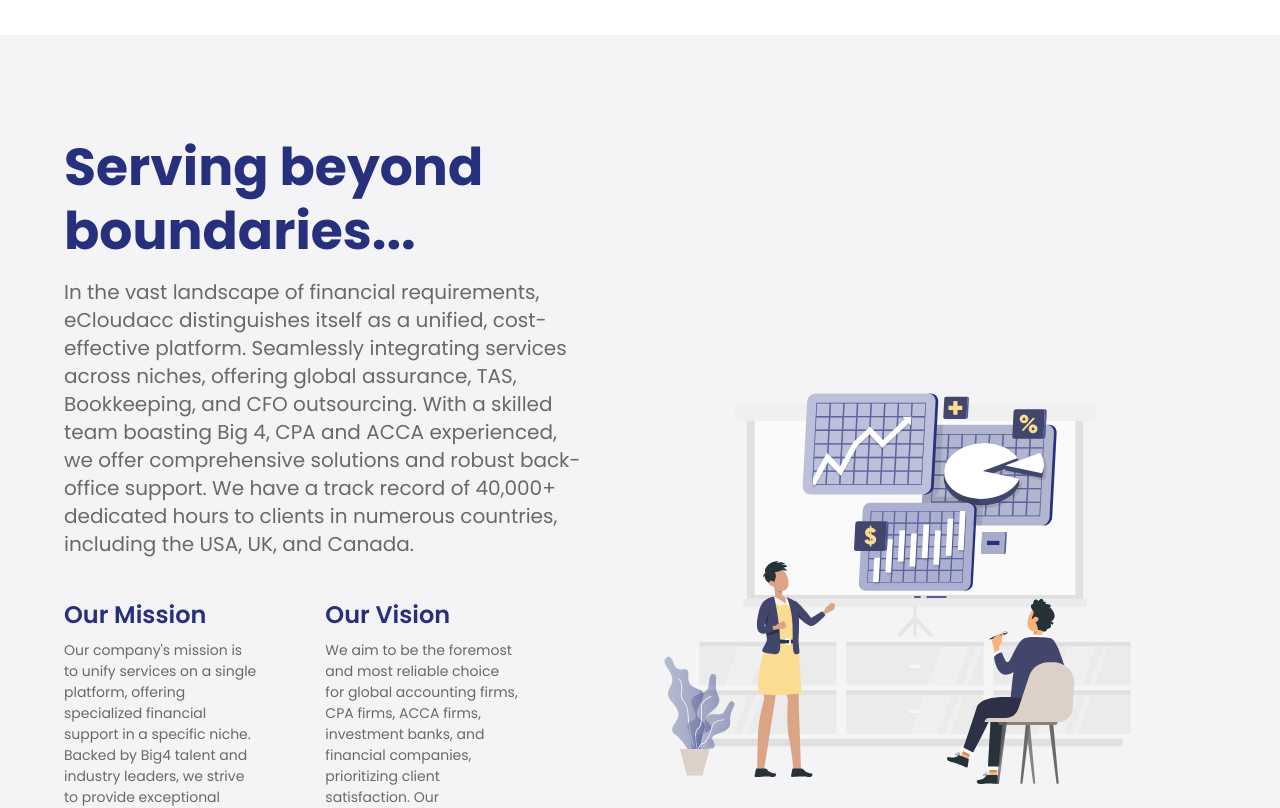
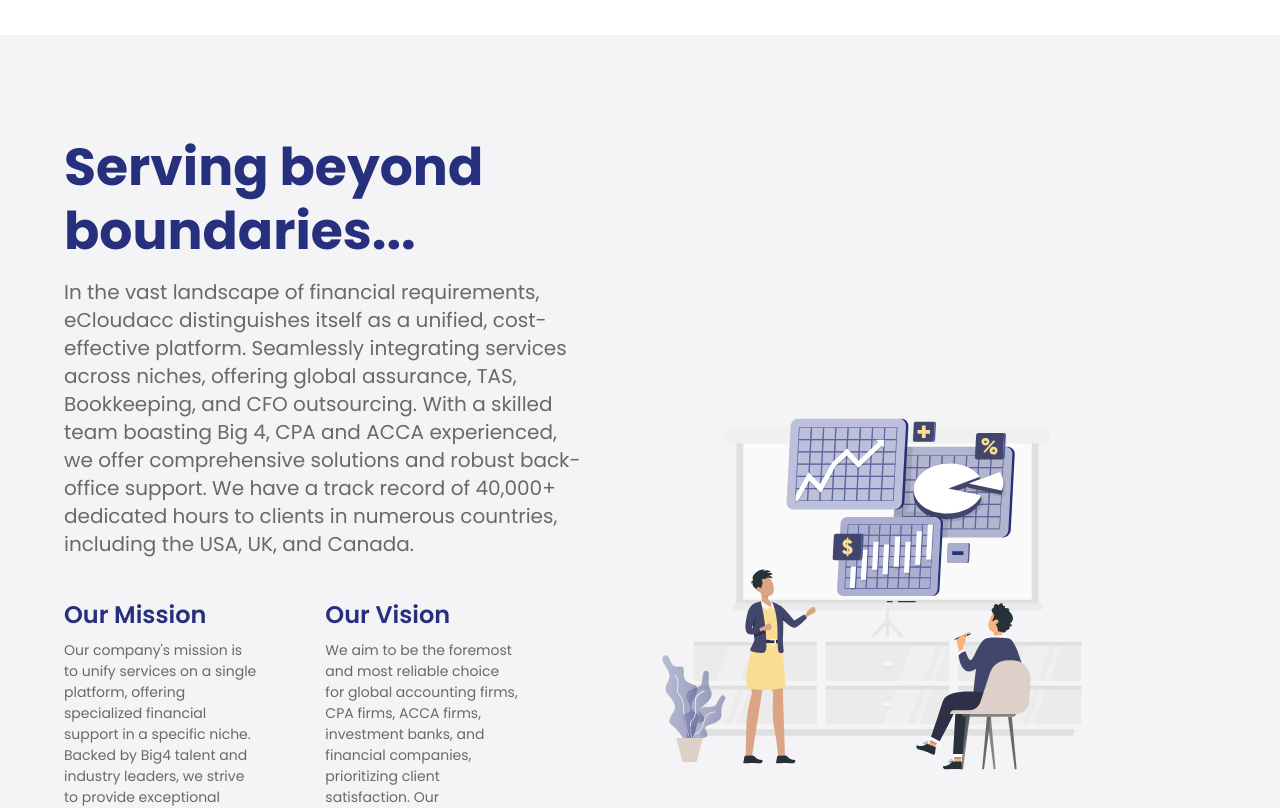
Before and after one commit to Ahsan2519/eCloudss, a React (Create React App) app: page / in a window 1280 px wide. Shown: the part 1940-2748 px from the top of the page. Built offline with nearby package versions, Linux system fonts and the light colour scheme.

Commit message:
Fix: Counter desktop styling fixes

```diff
--- a/src/Components/UI/ContentImage.jsx
+++ b/src/Components/UI/ContentImage.jsx
@@ -31,9 +31,9 @@
       )}
 
       <div
-        className={`wrapper lg:flex md:justify-between ${
+        className={`wrapper relative z-40 lg:flex md:justify-between ${
           isDesktops && isHero
-            ? "flex flex-col tab:flex-row justify-between items-center md:relative md:z-50 md:items-stretch"
+            ? "flex flex-col lg:flex-row justify-between items-center md:relative md:z-50 md:items-stretch"
             : `${children ? "md:items-start" : "md:items-center"}`
         }`}
       >
@@ -64,7 +64,9 @@
           <p
             className={`${
               isHero || children
-                ? `font-[400] text-[14px] leading-[21px] text-[#696969] pr-[10%] md:pr-[18%] ${children ? 'md:pr-[12%]' : ''}'} mt-[15px]  ${
+                ? `font-[400] text-[14px] leading-[21px] text-[#696969] pr-[10%] md:pr-[18%] ${
+                    children ? "md:pr-[12%]" : ""
+                  }'} mt-[15px]  ${
                     isDesktops ? "text-[20px] leading-[28px]" : ""
                   }`
                 : `font-[400] text-[14px] leading-[21px] text-center text-white px-[20%] md:text-left md:text-[16px] md:leading-[20px] md:pl-0 ${
@@ -97,7 +99,11 @@
           className={`${
             isDesktops && isHero
               ? "basis-[48%] md:mt-20 tab:mt-0"
-              : `${children ? "md:absolute md:top-[50%] md:translate-y-[-50%] md:right-[5%] md:w-[47%]" : "basis-[40%]"}`
+              : `${
+                  children
+                    ? "md:absolute md:top-[50%] md:translate-y-[-50%] md:right-[5%] md:w-[47%]"
+                    : "basis-[40%]"
+                }`
           }`}
         >
           <img src={imagePath} alt={altMsg} className="w-full" />
```
Also changed, not shown: src/Components/UI/Counter.jsx (+2 -2 lines).
